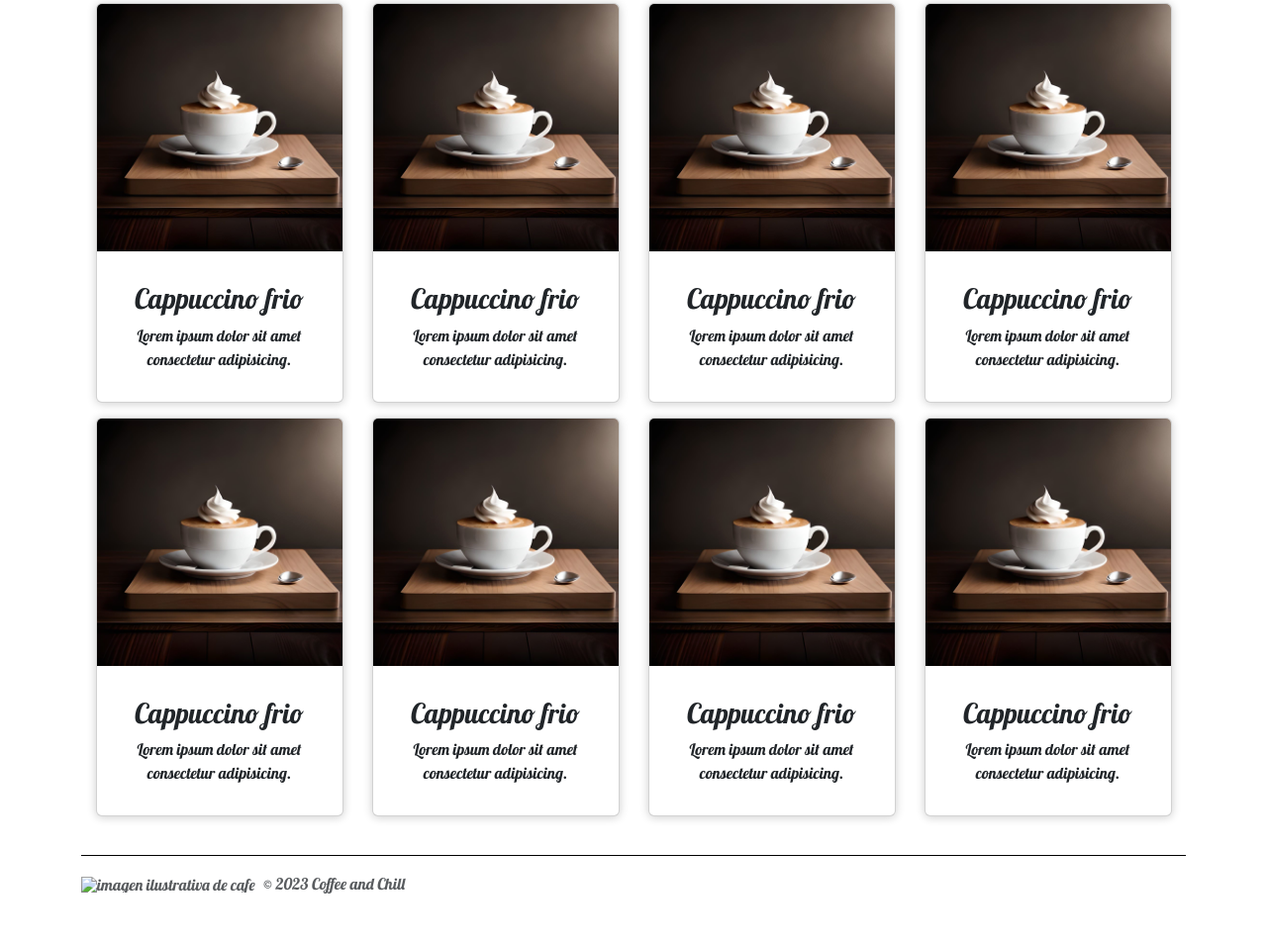
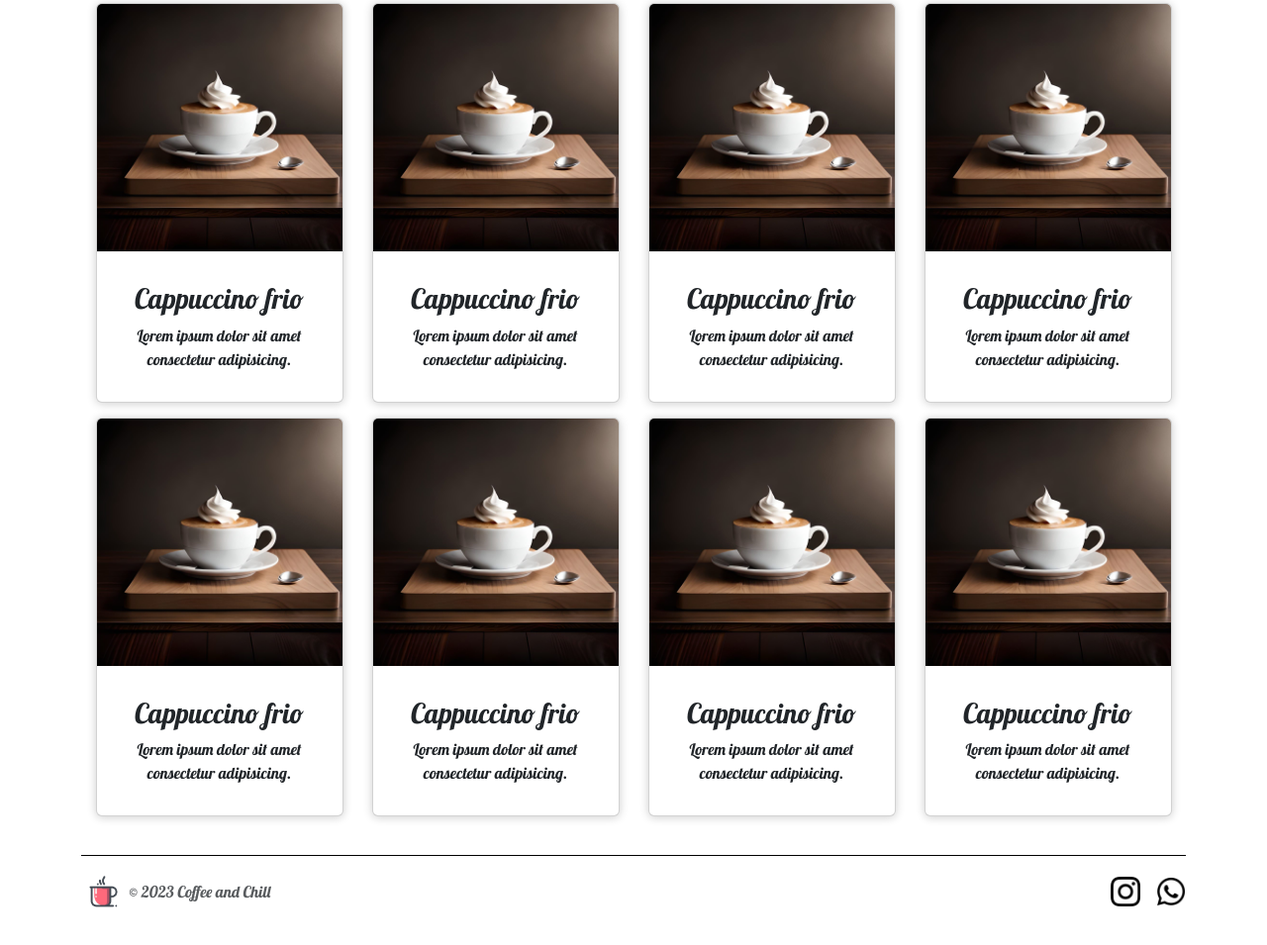
Before and after one commit to BrunoEchavarria/cafe-shop, a plain HTML site: page pages/galeria.html in a window 1280 px wide. Shown: the part 934-1889 px from the top of the page at 99% size. Drawn offline with nearby package versions, Linux system fonts and the light colour scheme; the site is published under a folder, as on GitHub Pages, so addresses that start at the root find nothing.

Commit message:
path de galeria.html

```diff
--- a/pages/galeria.html
+++ b/pages/galeria.html
@@ -4,7 +4,7 @@
 <head>
   <meta charset="UTF-8">
   <meta name="viewport" content="width=device-width, initial-scale=1.0">
-  <link rel="shortcut icon" type="png" href="/img/icons/icons8-cafe-64.png">
+  <link rel="shortcut icon" type="png" href="../img/icons/icons8-cafe-64.png">
   <link href="https://cdn.jsdelivr.net/npm/bootstrap@5.3.1/dist/css/bootstrap.min.css" rel="stylesheet"
     integrity="sha384-4bw+/aepP/YC94hEpVNVgiZdgIC5+VKNBQNGCHeKRQN+PtmoHDEXuppvnDJzQIu9" crossorigin="anonymous">
   <link rel="preconnect" href="https://fonts.googleapis.com">
@@ -261,20 +261,20 @@
       <footer class="d-flex flex-wrap justify-content-between align-items-center py-3 my-4" style="border-top: solid 1px black;">
         <div class="col-md-4 d-flex align-items-center">
           <a href="index.html" class="mb-3 me-2 mb-md-0 text-body-secondary text-decoration-none lh-1">
-            <img width="40" src="/img/icons/icons8-cafe-64.png" alt="imagen ilustrativa de cafe">
+            <img width="40" src="../img/icons/icons8-cafe-64.png" alt="imagen ilustrativa de cafe">
           </a>
           <span class="mb-3 mb-md-0 text-body-secondary">© 2023 Coffee and Chill</span>
         </div>
 
         <ul class="nav col-md-4 justify-content-end list-unstyled d-flex">
           <li class="ms-3"><a class="text-body-secondary" href="https://www.instagram.com"><img width="30"
-                src="/img/icons/iico-nstagram.png" alt=""></a></li>
+                src="../img/icons/iico-nstagram.png" alt=""></a></li>
           <li class="ms-3"><a class="text-body-secondary" href=""><img width="30"
-                src="/img/icons/ico-whatsapp.png" alt=""></a></li>
+                src="../img/icons/ico-whatsapp.png" alt=""></a></li>
         </ul>
       </footer>
     </div>
-    <script src="/script/script.js"></script>
+    <script src="../script/script.js"></script>
   <!-- Bootstrap core JS-->
   <script src="https://cdn.jsdelivr.net/npm/bootstrap@5.1.3/dist/js/bootstrap.bundle.min.js"></script>
 
```
